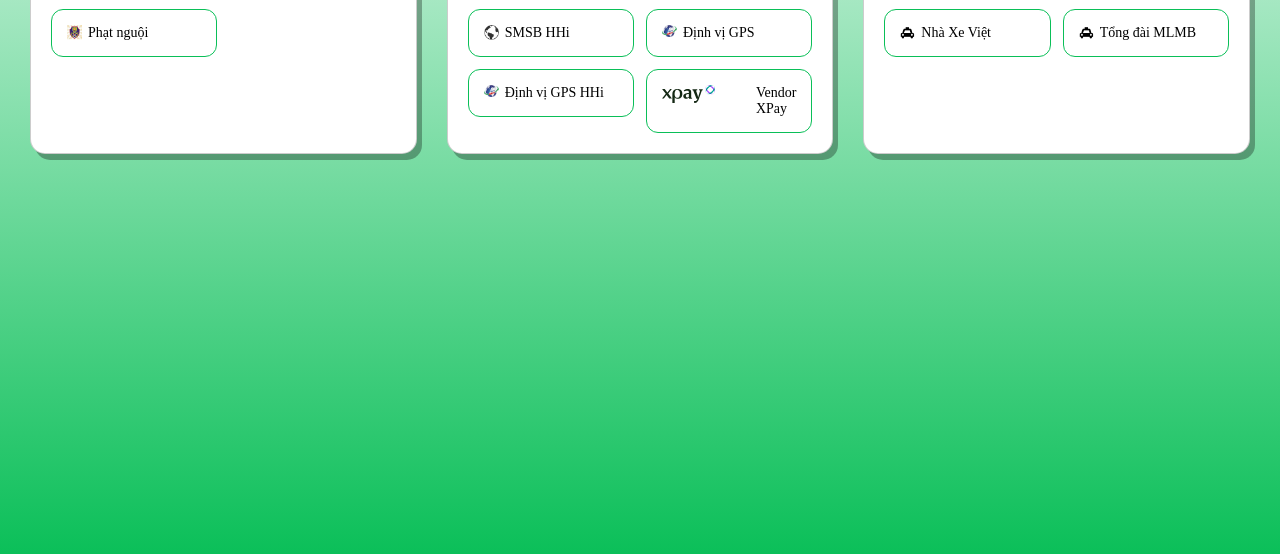
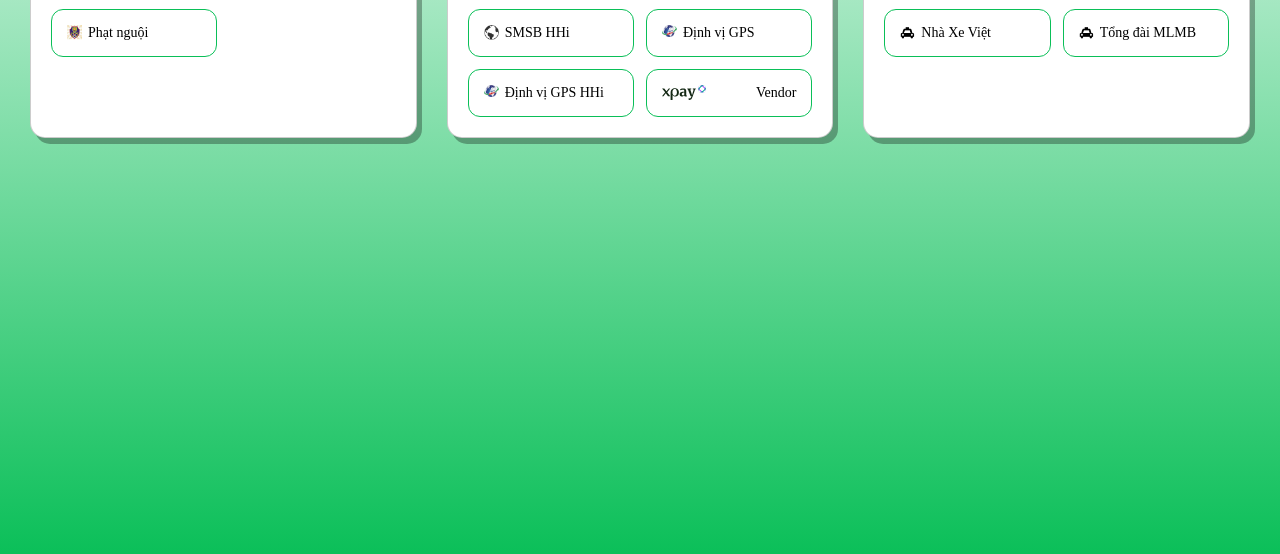
Before and after one commit to mailinhnamdinh/mailinhnamdinh.github.io, a plain HTML site: page index.html in a window 1280 px wide. Shown: the part 322-876 px from the top of the page. Drawn offline with Linux system fonts and the light colour scheme.

Commit message:
Update index.html

```diff
--- a/index.html
+++ b/index.html
@@ -68,7 +68,7 @@
 
             new MenuButton(2, "2_10", "http://taxi2.congnghesotoancau.com.vn", "Định vị GPS", "cns.png", ""),
             new MenuButton(2, "2_11", "https://giamsattructuyen.hhi.com.vn:20551/login/", "Định vị GPS HHi", "cns.png", ""),
-            new MenuButton(2, "2_12", "https://vendor.xperise.com/card-payments/staff", "Vendor XPay", "xpay.svg", "60%"),
+            new MenuButton(2, "2_12", "https://vendor.xperise.com/card-payments/staff", "Vendor", "xpay.svg", "50%"),
 
 
             new MenuButton(3, "3_1", "http://erp.mailinh.vn:2015/", "Histaff", "histaff.png", ""),
```
